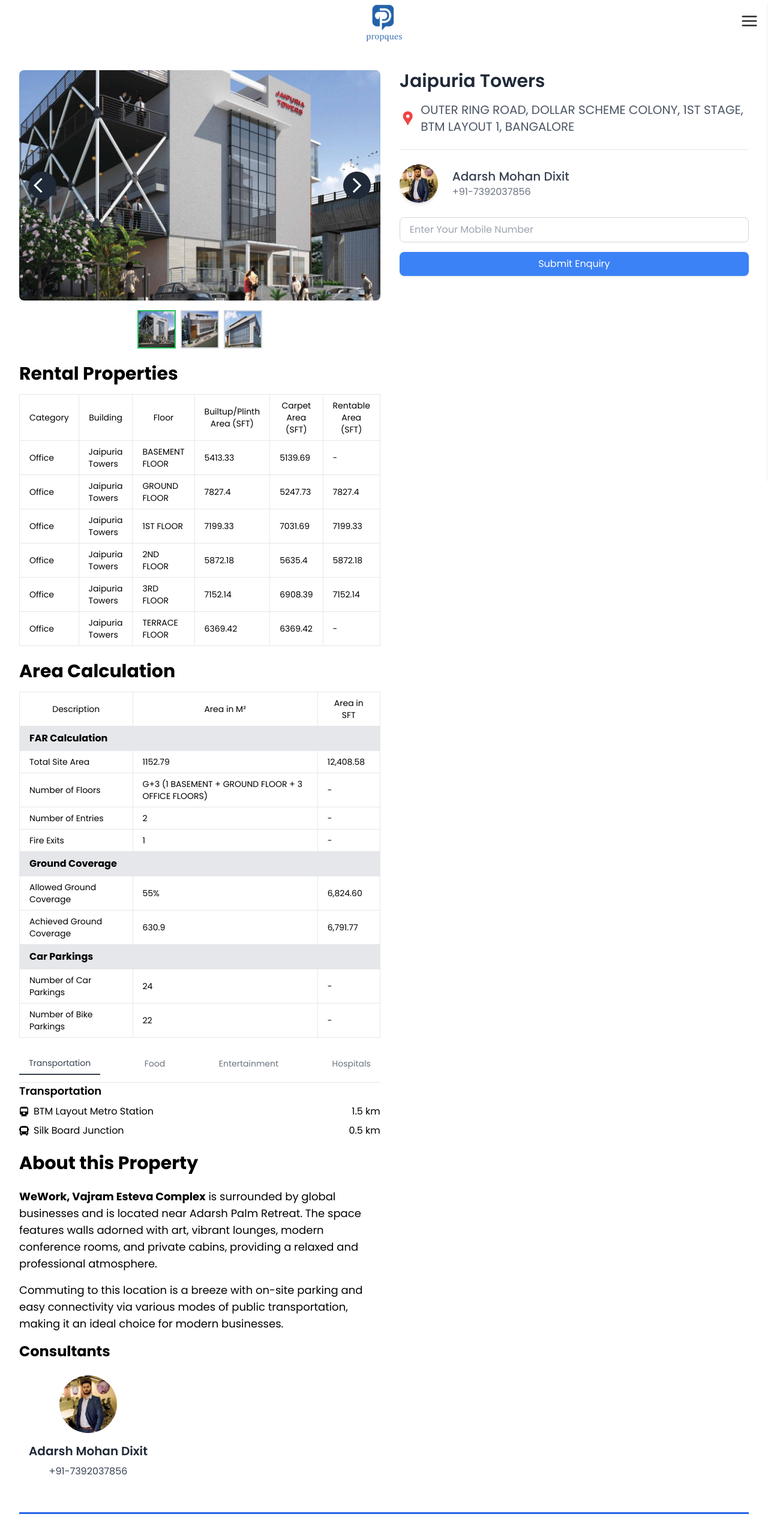
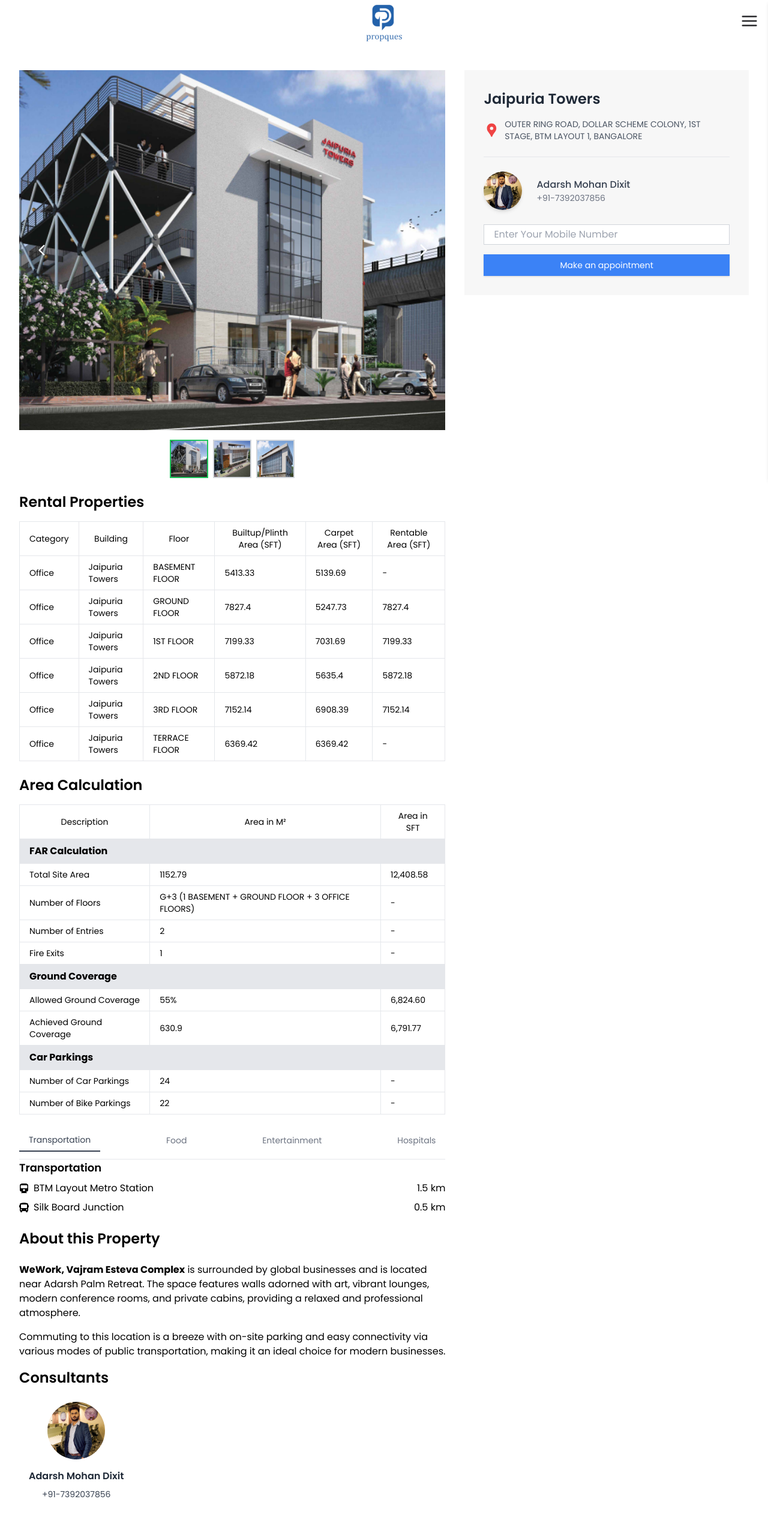
Before and after one commit to harshrao26/search, a React (Vite) app: page / in a window 1280 px wide. Shown: the top 2554 px of the page at 60% size. Built offline with nearby package versions, Linux system fonts and the light colour scheme.

Commit message:
UI Changed

```diff
--- a/src/components/AboutProp.jsx
+++ b/src/components/AboutProp.jsx
@@ -3,16 +3,16 @@
 const AboutProperty = () => {
   return (
     <div className="container px-4 md:px-0 mt-6">
-      <h2 className="text-2xl md:text-3xl font-bold mb-6 ">
+      <h2 className="text-xl md:text-2xl font-semibold mb-6 ">
         About this Property
       </h2>
-      <p className="text-base md:text-lg leading-relaxed  mb-4">
+      <p className="text-sm md:text-base leading-relaxed  mb-4">
         <strong>WeWork, Vajram Esteva Complex</strong> is surrounded by global
         businesses and is located near Adarsh Palm Retreat. The space features
         walls adorned with art, vibrant lounges, modern conference rooms, and
         private cabins, providing a relaxed and professional atmosphere.
       </p>
-      <p className="text-base md:text-lg leading-relaxed  mb-4">
+      <p className="text-sm md:text-base leading-relaxed  mb-4">
         Commuting to this location is a breeze with on-site parking and easy
         connectivity via various modes of public transportation, making it an
         ideal choice for modern businesses.
--- a/src/components/AreaCalculationTable.jsx
+++ b/src/components/AreaCalculationTable.jsx
@@ -27,7 +27,7 @@
 
   return (
     <div className="container md:w-full w-[100vw] px-2 md:px-0 mt-6">
-      <h2 className="text-2xl md:text-3xl font-bold mb-4">Area Calculation</h2>
+      <h2 className="text-xl md:text-2xl font-semibold mb-4">Area Calculation</h2>
       {/* Responsive Table Container */}
       <div className="overflow-x-auto">
         <table className="min-w-full bg-white border">
--- a/src/components/AreaTable.jsx
+++ b/src/components/AreaTable.jsx
@@ -54,7 +54,7 @@
 
   return (
     <div className="container md:w-full w-[100vw] px-2 md:px-0 mt-6">
-      <h2 className="text-2xl md:text-3xl font-bold mb-4">Rental Properties</h2>
+      <h2 className="text-xl md:text-2xl font-semibold mb-4">Rental Properties</h2>
       {/* Responsive Table Container */}
       <div className="">
         <table className=" bg-white border">
--- a/src/components/Consultants.jsx
+++ b/src/components/Consultants.jsx
@@ -13,7 +13,7 @@
 
   return (
     <div className="container px-4 md:px-0 ">
-      <h2 className="text-2xl font-bold ">Consultants</h2>
+      <h2 className="text-2xl font-semibold ">Consultants</h2>
       <div className="flex flex-wrap  gap-8">
         {consultants.map((consultant) => (
           <div key={consultant.id} className=" overflow-hidden text-center">
@@ -23,10 +23,10 @@
               alt={`${consultant.name}'s profile`}
             />
             <div className="px-4 py-4">
-              <h3 className="text-xl font-semibold mb-2 text-gray-800">
+              <h3 className="text-base font-semibold mb-2 text-gray-800">
                 {consultant.name}
               </h3>
-              <p className="text-gray-700">{consultant.mobile}</p>
+              <p className="text-gray-700 text-sm">{consultant.mobile}</p>
             </div>
           </div>
         ))}
--- a/src/components/ImageGallery.jsx
+++ b/src/components/ImageGallery.jsx
@@ -27,27 +27,28 @@
   };
 
   return (
-    <div className="w-[100vw] md:w-full">
+    <div className="w-[100vw] md:w-full ">
       {/* Main Image Display */}
       <div className="relative">
         <img
           src={images[currentIndex].url}
           alt={`Slide ${currentIndex}`}
-          className="w-full h-64 md:h-96 object-cover rounded-lg"
+          className="w-full h-64 md:h-[75vh] object-cover "
         />
         {/* Left Arrow */}
         <button
-          className="absolute top-1/2 left-2 md:left-4 text-2xl md:text-3xl text-white bg-gray-800 rounded-full p-1 md:p-2 transform -translate-y-1/2"
+          className="absolute top-1/2 left-2 md:left-4 text-2xl md:text-3xl text-white  rounded-full p-1 md:p-2 transform -translate-y-1/2"
           onClick={prevSlide}
         >
-          <MdArrowBackIos />
+
+          <MdArrowBackIos className="pl-2"/>
         </button>
         {/* Right Arrow */}
         <button
-          className="absolute top-1/2 right-2 md:right-4 text-2xl md:text-3xl text-white bg-gray-800 rounded-full p-1 md:p-2 transform -translate-y-1/2"
+          className="absolute top-1/2 right-2 md:right-4 text-2xl md:text-3xl text-white  rounded-full p-1 md:p-2 transform -translate-y-1/2"
           onClick={nextSlide}
         >
-          <MdArrowForwardIos />
+          <MdArrowForwardIos size={24} className=""/>
         </button>
       </div>
 
--- a/src/components/Info.jsx
+++ b/src/components/Info.jsx
@@ -16,6 +16,7 @@
   const [email, setEmail] = useState("");
   const [name, setName] = useState("");
   const [superArea, setSuperArea] = useState("");
+  const [isVisible, setIsVisible] = useState(true); // State for visibility
 
   const handleMobileChange = (e) => {
     setMobile(e.target.value);
@@ -39,9 +40,10 @@
     alert(`Name: ${name}, Email: ${email}, Super Area: ${superArea}`);
   };
 
+
   return (
     <div className="w-full flex md:px-8 gap-8">
-      <div className="md:w-1/2">
+      <div className="md:w-[60vw]">
         <ImageGallery />
         <AreaTable />
         <AreaCalculationTable />
@@ -49,12 +51,16 @@
         <AboutProp />
         <Consultants />
       </div>
-      <div className="md:w-1/2 md:block hidden mt-10">
-        <div className="sticky right-0 top-20 fixed">
-          <h1 className="text-3xl font-semibold text-gray-800 mb-4">
+      <div
+        className={`md:w-[40vw] md:block hidden mt-10 ${
+          !isVisible ? "hidden" : ""
+        }`}
+      >
+        <div className="sticky right-0 top-20 fixed bg-[#F7F7F7] p-8">
+          <h1 className="text-2xl font-semibold text-gray-800 mb-4">
             Jaipuria Towers
           </h1>
-          <p className="flex items-center text-xl text-gray-600 mb-6 gap-2 capitalize">
+          <p className="flex items-center text-sm text-gray-600 mb-6 gap-2 capitalize">
             <MdLocationPin className="text-red-500 " size={40} /> OUTER RING
             ROAD, DOLLAR SCHEME COLONY, 1ST STAGE, BTM LAYOUT 1, BANGALORE
           </p>
@@ -68,10 +74,10 @@
               className="w-16 h-16 rounded-full shadow-md"
             />
             <div>
-              <h2 className="text-xl font-medium text-gray-700">
+              <h2 className="text-base font-medium text-gray-700">
                 Adarsh Mohan Dixit
               </h2>
-              <p className="text-gray-500">+91-7392037856</p>
+              <p className="text-gray-500 text-sm">+91-7392037856</p>
             </div>
           </div>
 
@@ -82,13 +88,13 @@
                 placeholder="Enter Your Mobile Number"
                 value={mobile}
                 onChange={handleMobileChange}
-                className="px-4 py-2 border border-gray-300 rounded-lg focus:outline-none focus:ring-2 focus:ring-blue-500"
+                className="px-4 py-1 border border-gray-300  focus:outline-none focus:ring-2 focus:ring-blue-500"
               />
               <button
                 onClick={handleVerify}
-                className="bg-blue-500 text-white px-4 py-2 rounded-lg shadow hover:bg-blue-600 transition duration-300"
+                className="bg-blue-500 text-sm text-white px-4 py-2  shadow hover:bg-blue-600 transition duration-300"
               >
-                Submit Enquiry
+                Make an appointment
               </button>
             </div>
           ) : (
@@ -121,7 +127,7 @@
                 type="submit"
                 className="bg-green-500 text-white px-4 py-2 rounded-lg shadow hover:bg-green-600 transition duration-300"
               >
-                Submit Enquiry
+                Make an appointment
               </button>
             </form>
           )}
```
